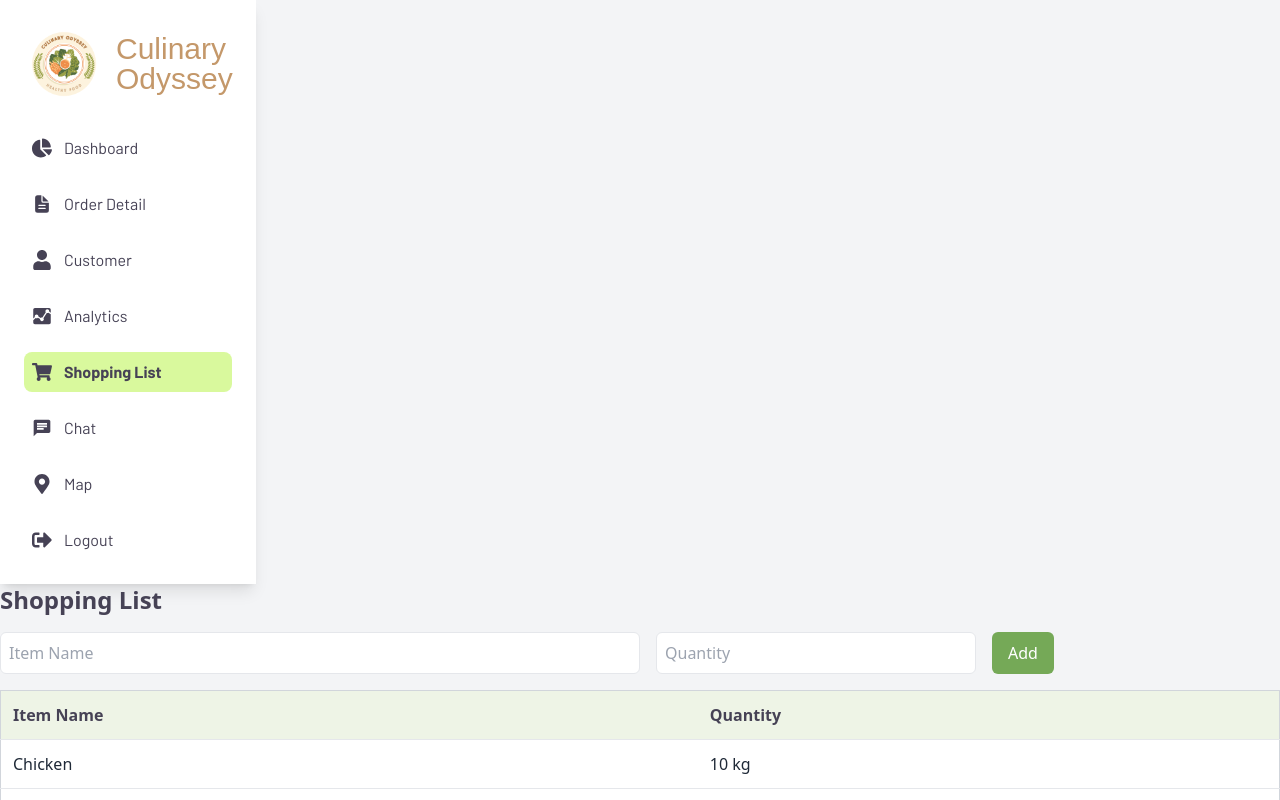
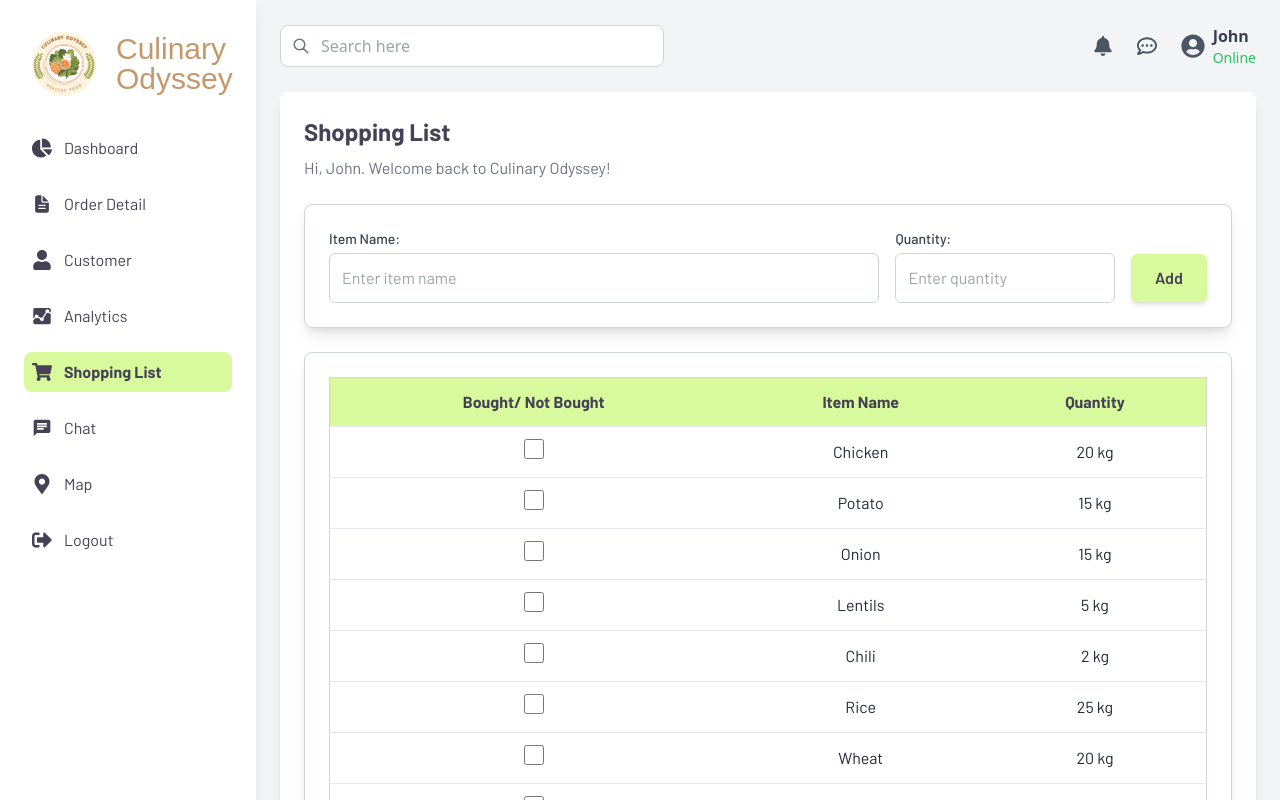
Before and after one commit to tanzim-ikram/culinary-odyssey-frontend, a Next.js app: page /shoppinglist in a window 1280 px wide. Shown: the top 800 px of the page. Built offline with nearby package versions, Linux system fonts and the light colour scheme; a web font is replaced by a local one.

Commit message:
modified:   app/components/Sidebar.tsx new file:   app/components/Topbar.tsx modified:   app/customer/page.tsx modified:   app/dashboard/page.tsx modified:   app/orderdetails/page.tsx modified:   app/shoppinglist/page.tsx

```diff
--- a/app/components/Sidebar.tsx
+++ b/app/components/Sidebar.tsx
@@ -69,7 +69,7 @@ function SidebarLink({ icon: Icon, text, href, active = false }: SidebarLinkProp
           active
             ? "bg-lime-200 text-[#464255] font-bold" // Active state highlighted
             : "text-[#464255]"
-        } hover:bg-lime-100 cursor-pointer`}
+        } hover:bg-lime-300 cursor-pointer hover:font-bold`}
       >
         <Icon className="text-xl" />
         <span>{text}</span>
--- /dev/null
+++ b/app/components/Topbar.tsx
@@ -0,0 +1,33 @@
+"use client";
+
+import { HiOutlineSearch } from "react-icons/hi";
+import { FaBell, FaRegCommentDots, FaUserCircle } from "react-icons/fa";
+
+export default function Topbar() {
+  return (
+    <div className="flex justify-between items-center mb-6">
+      {/* Search Bar */}
+      <div className="relative w-96">
+        <input
+          type="text"
+          placeholder="Search here"
+          className="w-full py-2 pl-10 pr-4 rounded-lg border border-gray-300 focus:outline-none"
+        />
+        <HiOutlineSearch className="absolute left-3 top-3 text-gray-500 text-lg" />
+      </div>
+
+      {/* Notifications, Messages & Profile */}
+      <div className="flex items-center gap-6">
+        <FaBell className="text-gray-600 text-xl cursor-pointer" />
+        <FaRegCommentDots className="text-gray-600 text-xl cursor-pointer" />
+        <div className="flex items-center gap-2">
+          <FaUserCircle className="text-gray-600 text-2xl" />
+          <div>
+            <p className="text-gray-700 font-semibold">John</p>
+            <p className="text-sm text-green-500">Online</p>
+          </div>
+        </div>
+      </div>
+    </div>
+  );
+}
--- a/app/customer/page.tsx
+++ b/app/customer/page.tsx
@@ -1,6 +1,9 @@
 "use client";
 
+import { FaBell, FaRegCommentDots, FaUserCircle } from "react-icons/fa";
+import { HiOutlineSearch } from "react-icons/hi";
 import Sidebar from "../components/Sidebar";
+import Topbar from "../components/Topbar";
 
 export default function Customer() {
   const customers = [
@@ -25,14 +28,18 @@ export default function Customer() {
 
       {/* Main Content */}
       <div className="flex-1 p-6">
-
+        {/* Top Navbar */}
+        <Topbar />
 
         {/* Customer Table */}
         <div className="bg-white p-6 rounded-lg shadow-lg">
-        <h1 className="text-2xl font-bold text-[#464255] mb-6">
-          Customer Details
-        </h1>
-          <table className="w-full border border-gray-300 rounded-lg" style={{ fontFamily: '"Barlow", sans-serif' }}>
+          <h1 className="text-2xl font-bold text-[#464255] mb-6" style={{ fontFamily: '"Barlow", sans-serif' }}>
+            Customer Details
+          </h1>
+          <table
+            className="w-full border border-gray-300 rounded-lg"
+            style={{ fontFamily: '"Barlow", sans-serif' }}
+          >
             <thead>
               <tr className="bg-lime-200 text-left">
                 <th className="p-3 font-bold text-[#464255]">Customer Name</th>
--- a/app/dashboard/page.tsx
+++ b/app/dashboard/page.tsx
@@ -1,6 +1,7 @@
 import Image from "next/image";
 import { FaBell, FaRegCommentDots, FaUserCircle } from "react-icons/fa";
 import { HiOutlineSearch } from "react-icons/hi";
+import Topbar from "../components/Topbar";
 import Sidebar from "@/app/components/Sidebar";
 import DashboardCard from "@/app/components/DashboardCard";
 import OrderTable from "@/app/components/OrderTable";
@@ -17,37 +18,30 @@ export default function Dashboard() {
       {/* Main Content */}
       <div className="flex-1 p-6">
         {/* Top Navbar */}
-        <div className="flex justify-between items-center mb-6">
-          {/* Search Bar */}
-          <div className="relative w-96">
-            <input
-              type="text"
-              placeholder="Search here"
-              className="w-full py-2 pl-10 pr-4 rounded-lg border border-gray-300 focus:outline-none"
-            />
-            <HiOutlineSearch className="absolute left-3 top-3 text-gray-500 text-lg" />
-          </div>
-
-          {/* Notifications, Messages & Profile */}
-          <div className="flex items-center gap-6">
-            <FaBell className="text-gray-600 text-xl cursor-pointer" />
-            <FaRegCommentDots className="text-gray-600 text-xl cursor-pointer" />
-            <div className="flex items-center gap-2">
-              <FaUserCircle className="text-gray-600 text-2xl" />
-              <div>
-                <p className="text-gray-700 font-semibold">John</p>
-                <p className="text-sm text-green-500">Online</p>
-              </div>
-            </div>
-          </div>
-        </div>
+        <Topbar />
 
         {/* Dashboard Cards */}
         <div className="grid grid-cols-1 md:grid-cols-2 lg:grid-cols-4 gap-6">
-          <DashboardCard title="Total Delivered" count="357" icon="/icons/boxes.png" />
-          <DashboardCard title="Pending Delivery" count="75" icon="/icons/preorder.png" />
-          <DashboardCard title="Delivery in Progress" count="28" icon="/icons/delivery-truck.png" />
-          <DashboardCard title="Failed Delivery" count="65" icon="/icons/failed.png" />
+          <DashboardCard
+            title="Total Delivered"
+            count="357"
+            icon="/icons/boxes.png"
+          />
+          <DashboardCard
+            title="Pending Delivery"
+            count="75"
+            icon="/icons/preorder.png"
+          />
+          <DashboardCard
+            title="Delivery in Progress"
+            count="28"
+            icon="/icons/delivery-truck.png"
+          />
+          <DashboardCard
+            title="Failed Delivery"
+            count="65"
+            icon="/icons/failed.png"
+          />
         </div>
 
         {/* Main Dashboard Sections */}
@@ -56,10 +50,20 @@ export default function Dashboard() {
           <div className="lg:col-span-2 bg-white p-6 rounded-lg shadow">
             {/* Header with Title and "View all" Link */}
             <div className="flex justify-between items-center mb-4">
-              <h2 className="text-xl font-bold text-[#464255]" style={{ fontFamily: '"Barlow", sans-serif' }}>
+              <h2
+                className="text-xl font-bold text-[#464255]"
+                style={{ fontFamily: '"Barlow", sans-serif' }}
+              >
                 Active Orders
               </h2>
-              <a href="#" className="text-[#75A957] hover:underline" style={{ fontFamily: '"Barlow", sans-serif', fontWeight: "normal" }}>
+              <a
+                href="#"
+                className="text-[#75A957] hover:underline"
+                style={{
+                  fontFamily: '"Barlow", sans-serif',
+                  fontWeight: "normal",
+                }}
+              >
                 View all
               </a>
             </div>
--- a/app/orderdetails/page.tsx
+++ b/app/orderdetails/page.tsx
@@ -1,19 +1,82 @@
 "use client";
 
 import Sidebar from "../components/Sidebar";
+import { FaBell, FaRegCommentDots, FaUserCircle } from "react-icons/fa";
+import { HiOutlineSearch } from "react-icons/hi";
+import Topbar from "../components/Topbar";
 
 export default function OrderDetails() {
   const orders = [
-    { name: "Ahnaf", parcelId: "COA98D", address: "Kuratoli", phone: "017XXXXXXXX", status: "Delivered" },
-    { name: "Fariha", parcelId: "CODA2H", address: "Badda", phone: "017XXXXXXXX", status: "Pending" },
-    { name: "Noor", parcelId: "CO88ZQ", address: "Khilkhet", phone: "017XXXXXXXX", status: "In Progress" },
-    { name: "Ishita", parcelId: "CO90X7", address: "Badda", phone: "017XXXXXXXX", status: "Pending" },
-    { name: "Farhana", parcelId: "COU6WZ", address: "Nikunjo", phone: "017XXXXXXXX", status: "In Progress" },
-    { name: "Rafsan", parcelId: "COH973", address: "Uttara", phone: "017XXXXXXXX", status: "Pending" },
-    { name: "Rahat", parcelId: "COFDT8", address: "Mohammadpur", phone: "017XXXXXXXX", status: "Failed" },
-    { name: "Rakib", parcelId: "COFWT5", address: "Kuratoli", phone: "017XXXXXXXX", status: "Delivered" },
-    { name: "Foysal", parcelId: "CODD08", address: "Mirpur", phone: "017XXXXXXXX", status: "Pending" },
-    { name: "Mamun", parcelId: "COUDI3", address: "Bashundhara", phone: "017XXXXXXXX", status: "Delivered" },
+    {
+      name: "Ahnaf",
+      parcelId: "COA98D",
+      address: "Kuratoli",
+      phone: "017XXXXXXXX",
+      status: "Delivered",
+    },
+    {
+      name: "Fariha",
+      parcelId: "CODA2H",
+      address: "Badda",
+      phone: "017XXXXXXXX",
+      status: "Pending",
+    },
+    {
+      name: "Noor",
+      parcelId: "CO88ZQ",
+      address: "Khilkhet",
+      phone: "017XXXXXXXX",
+      status: "In Progress",
+    },
+    {
+      name: "Ishita",
+      parcelId: "CO90X7",
+      address: "Badda",
+      phone: "017XXXXXXXX",
+      status: "Pending",
+    },
+    {
+      name: "Farhana",
+      parcelId: "COU6WZ",
+      address: "Nikunjo",
+      phone: "017XXXXXXXX",
+      status: "In Progress",
+    },
+    {
+      name: "Rafsan",
+      parcelId: "COH973",
+      address: "Uttara",
+      phone: "017XXXXXXXX",
+      status: "Pending",
+    },
+    {
+      name: "Rahat",
+      parcelId: "COFDT8",
+      address: "Mohammadpur",
+      phone: "017XXXXXXXX",
+      status: "Failed",
+    },
+    {
+      name: "Rakib",
+      parcelId: "COFWT5",
+      address: "Kuratoli",
+      phone: "017XXXXXXXX",
+      status: "Delivered",
+    },
+    {
+      name: "Foysal",
+      parcelId: "CODD08",
+      address: "Mirpur",
+      phone: "017XXXXXXXX",
+      status: "Pending",
+    },
+    {
+      name: "Mamun",
+      parcelId: "COUDI3",
+      address: "Bashundhara",
+      phone: "017XXXXXXXX",
+      status: "Delivered",
+    },
   ];
 
   return (
@@ -23,9 +86,14 @@ export default function OrderDetails() {
 
       {/* Main Content */}
       <div className="flex-1 p-6">
+        {/* Top Navbar */}
+        <Topbar />
+
         {/* Order Table */}
         <div className="bg-white p-6 rounded-lg shadow-lg">
-        <h1 className="text-2xl font-bold text-[#464255] mb-6">Order Details</h1>
+          <h1 className="text-2xl font-bold text-[#464255] mb-6" style={{ fontFamily: '"Barlow", sans-serif' }}>
+            Order Details
+          </h1>
           <table className="w-full border border-gray-300 rounded-lg">
             <thead>
               <tr className="bg-lime-200 text-left">
@@ -33,7 +101,9 @@ export default function OrderDetails() {
                 <th className="p-3 font-bold text-[#464255]">Parcel ID</th>
                 <th className="p-3 font-bold text-[#464255]">Address</th>
                 <th className="p-3 font-bold text-[#464255]">Phone Number</th>
-                <th className="p-3 font-bold text-[#464255]">Delivery Status</th>
+                <th className="p-3 font-bold text-[#464255]">
+                  Delivery Status
+                </th>
                 <th className="p-3 font-bold text-[#464255]">Contact</th>
               </tr>
             </thead>
--- a/app/shoppinglist/page.tsx
+++ b/app/shoppinglist/page.tsx
@@ -1,40 +1,141 @@
 "use client";
 
 import Sidebar from "../components/Sidebar";
+import Topbar from "../components/Topbar";
+import { useState } from "react";
 
 export default function ShoppingList() {
-  const items = [
-    { name: "Chicken", quantity: "10 kg" },
-    { name: "Potato", quantity: "15 kg" },
-    { name: "Onion", quantity: "5 kg" },
-  ];
+  const [items, setItems] = useState([
+    { name: "Chicken", quantity: "20 kg", bought: false },
+    { name: "Potato", quantity: "15 kg", bought: false },
+    { name: "Onion", quantity: "15 kg", bought: false },
+    { name: "Lentils", quantity: "5 kg", bought: false },
+    { name: "Chili", quantity: "2 kg", bought: false },
+    { name: "Rice", quantity: "25 kg", bought: false },
+    { name: "Wheat", quantity: "20 kg", bought: false },
+    { name: "Eggs", quantity: "30 pieces", bought: false },
+    { name: "Tomatoes", quantity: "5 kg", bought: false },
+  ]);
+
+  const [newItem, setNewItem] = useState("");
+  const [newQuantity, setNewQuantity] = useState("");
+
+  const addItem = () => {
+    if (newItem.trim() && newQuantity.trim()) {
+      setItems([
+        ...items,
+        { name: newItem, quantity: newQuantity, bought: false },
+      ]);
+      setNewItem("");
+      setNewQuantity("");
+    }
+  };
 
   return (
-    <div className="flex flex-col bg-gray-100 min-h-screen">
+    <div className="flex bg-gray-100 min-h-screen">
       {/* Sidebar */}
       <Sidebar />
-      <h1 className="text-2xl font-bold text-[#464255] mb-4">Shopping List</h1>
-      <div className="flex gap-4 mb-4">
-        <input type="text" placeholder="Item Name" className="p-2 border rounded-md w-1/2" />
-        <input type="text" placeholder="Quantity" className="p-2 border rounded-md w-1/4" />
-        <button className="px-4 py-2 bg-[#75A957] text-white rounded-md">Add</button>
+
+      {/* Main Content */}
+      <div className="flex-1 p-6">
+        {/* Topbar Component */}
+        <Topbar />
+
+        <div className="bg-white p-6 rounded-lg shadow-lg mb-6" style={{ fontFamily: '"Barlow", sans-serif' }}>
+          <h1 className="text-2xl font-bold text-[#464255] mb-2">
+            Shopping List
+          </h1>
+          <p className="text-gray-500 mb-6">
+            Hi, John. Welcome back to Culinary Odyssey!
+          </p>
+
+          {/* Top Input Section */}
+          <div className="bg-white p-6 rounded-lg shadow-lg mb-6 flex items-center gap-4 border-gray-300 border">
+            <div className="flex-1">
+              <label className="block text-sm font-medium text-gray-700 mb-1">
+                Item Name:
+              </label>
+              <input
+                type="text"
+                placeholder="Enter item name"
+                value={newItem}
+                onChange={(e) => setNewItem(e.target.value)}
+                className="w-full p-3 border border-gray-300 rounded-md"
+              />
             </div>
-      <table className="w-full border border-gray-300 rounded-lg">
+
+            <div className="w-1/4">
+              <label className="block text-sm font-medium text-gray-700 mb-1">
+                Quantity:
+              </label>
+              <input
+                type="text"
+                placeholder="Enter quantity"
+                value={newQuantity}
+                onChange={(e) => setNewQuantity(e.target.value)}
+                className="w-full p-3 border border-gray-300 rounded-md"
+              />
+            </div>
+
+            <button
+              onClick={addItem}
+              className="mt-6 px-6 py-3 bg-lime-200 text-[#464255] font-semibold rounded-md shadow-md hover:bg-lime-300 transition"
+            >
+              Add
+            </button>
+          </div>
+
+          {/* Shopping List Table */}
+          <div className="bg-white p-6 rounded-lg shadow-lg border-gray-300 border">
+            <table className="w-full border border-gray-300 rounded-lg" style={{ fontFamily: '"Barlow", sans-serif' }}>
               <thead>
-          <tr className="bg-[#EEF4E6] text-left">
-            <th className="p-3 font-semibold text-[#464255]">Item Name</th>
-            <th className="p-3 font-semibold text-[#464255]">Quantity</th>
+                <tr className="bg-lime-200 text-center">
+                  <th className="p-3 font-bold text-[#464255]">
+                    Bought/ Not Bought
+                  </th>
+                  <th className="p-3 font-bold text-[#464255]">
+                    Item Name
+                  </th>
+                  <th className="p-3 font-bold text-[#464255]">Quantity</th>
                 </tr>
               </thead>
-        <tbody className="bg-white">
+              <tbody className="bg-white text-center">
                 {items.map((item, index) => (
                   <tr key={index} className="border-t">
-              <td className="p-3">{item.name}</td>
-              <td className="p-3">{item.quantity}</td>
+                    <td className="p-3 text-center">
+                      <input
+                        type="checkbox"
+                        checked={item.bought}
+                        onChange={() => {
+                          const updatedItems = [...items];
+                          updatedItems[index].bought =
+                            !updatedItems[index].bought;
+                          setItems(updatedItems);
+                        }}
+                        className="w-5 h-5 cursor-pointer"
+                      />
+                    </td>
+                    <td
+                      className={`p-3 ${
+                        item.bought ? "line-through text-gray-400" : ""
+                      }`}
+                    >
+                      {item.name}
+                    </td>
+                    <td
+                      className={`p-3 ${
+                        item.bought ? "line-through text-gray-400" : ""
+                      }`}
+                    >
+                      {item.quantity}
+                    </td>
                   </tr>
                 ))}
               </tbody>
             </table>
           </div>
+        </div>
+      </div>
+    </div>
   );
 }
```
Lines whose indentation alone changed are shown as unchanged.
